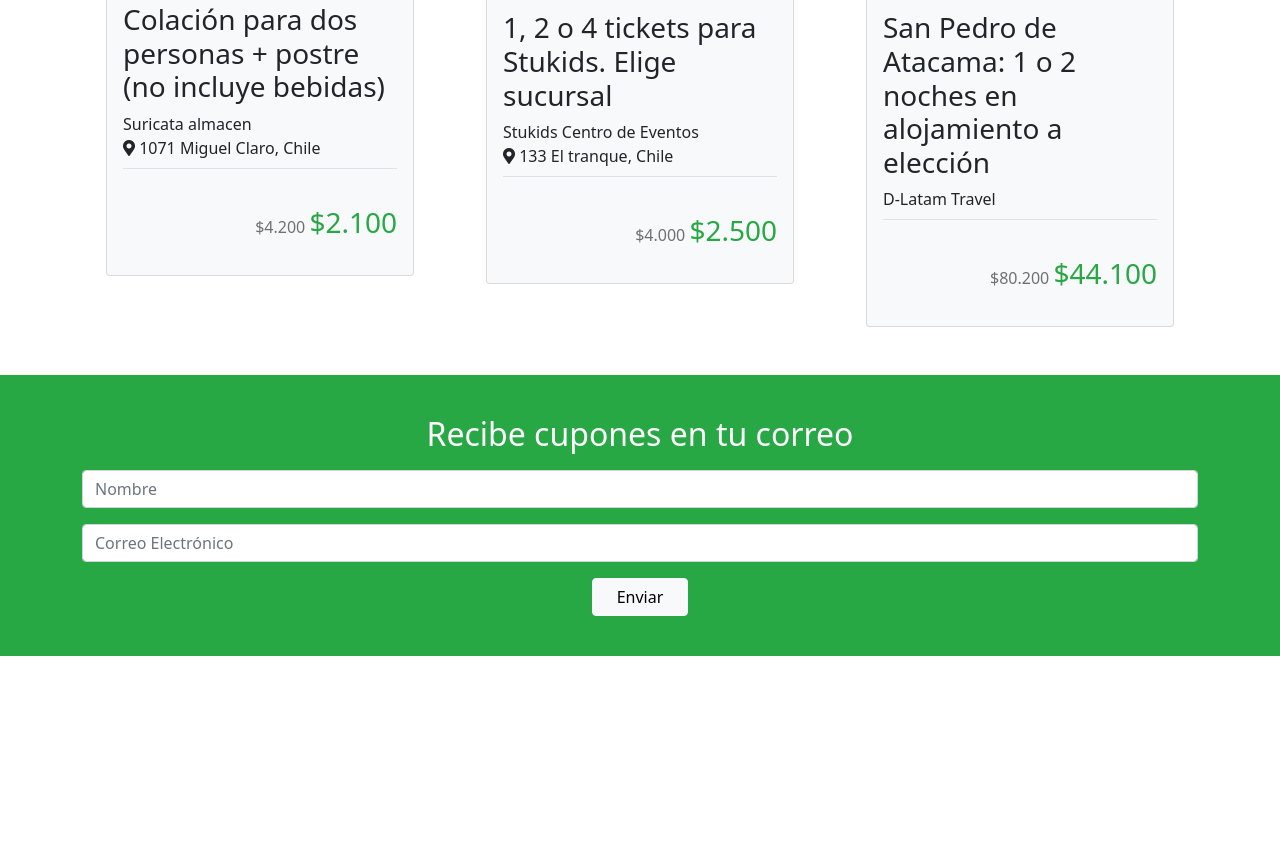
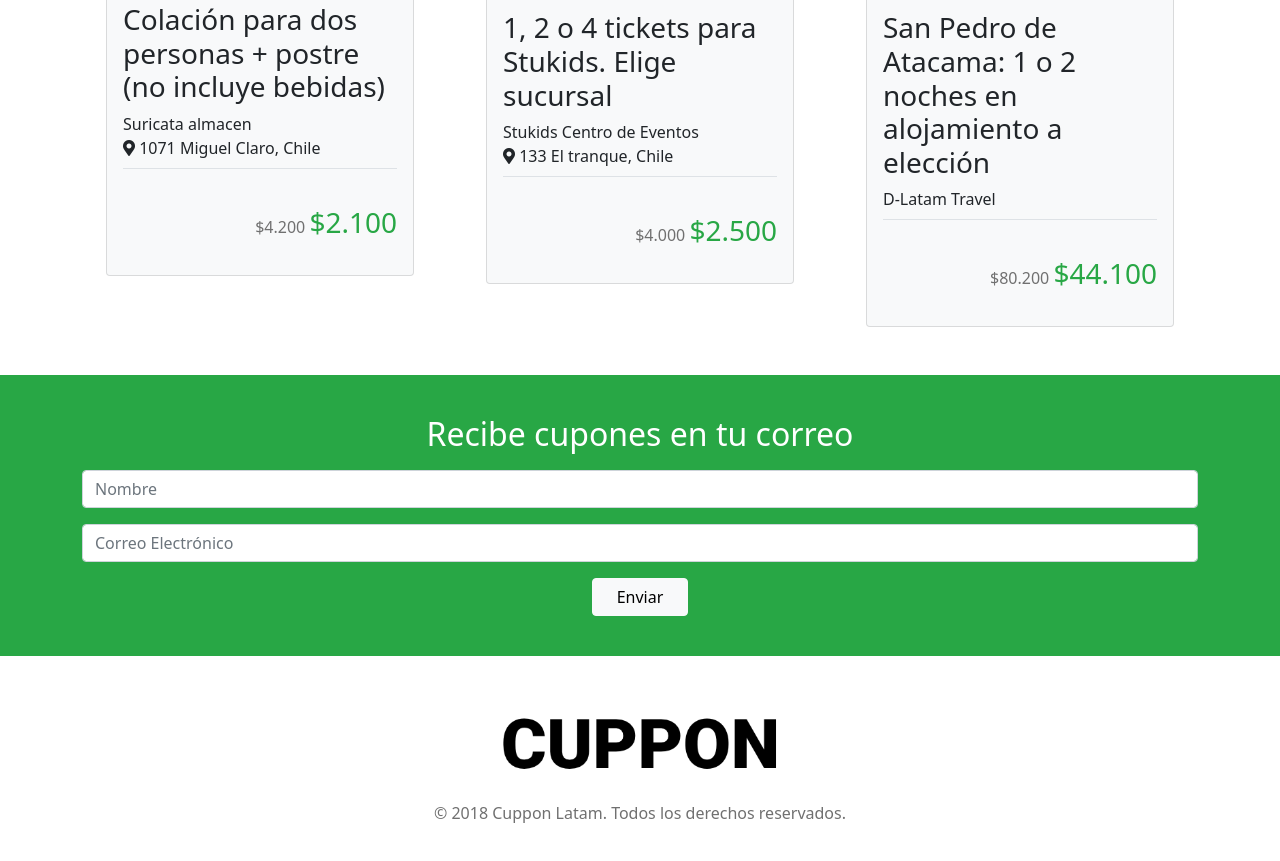
Before and after one commit to Newflaree/cuppon-page, a plain HTML site: page index.html in a window 1280 px wide. Shown: the part 859-1720 px from the top of the page. Before the commit the page ends 1515 px from the top, so only its background shows below. Drawn offline with nearby package versions, Linux system fonts and the light colour scheme.

Commit message:
Se crea el footer

```diff
--- a/index.html
+++ b/index.html
@@ -175,8 +175,14 @@
     <!-- End  Cuppns -->
     <!-- ------------------------------------------------------------------------------------------------------------------------ -->
     <!-- Start Footer Section -->
-    <footer>
+    <footer class="p-5">
       <div class="container">
+	<div class="row text-center">
+	  <p>
+	    <img src="assets/img/logo-black.png" alt="logo-cuppon" class="w-25">
+	  </p>
+	  <p class="text-c2">&copy; 2018 Cuppon Latam. Todos los derechos reservados.</p>
+	</div>
       </div>
     </footer>
     <!-- End Footer Section -->
```
